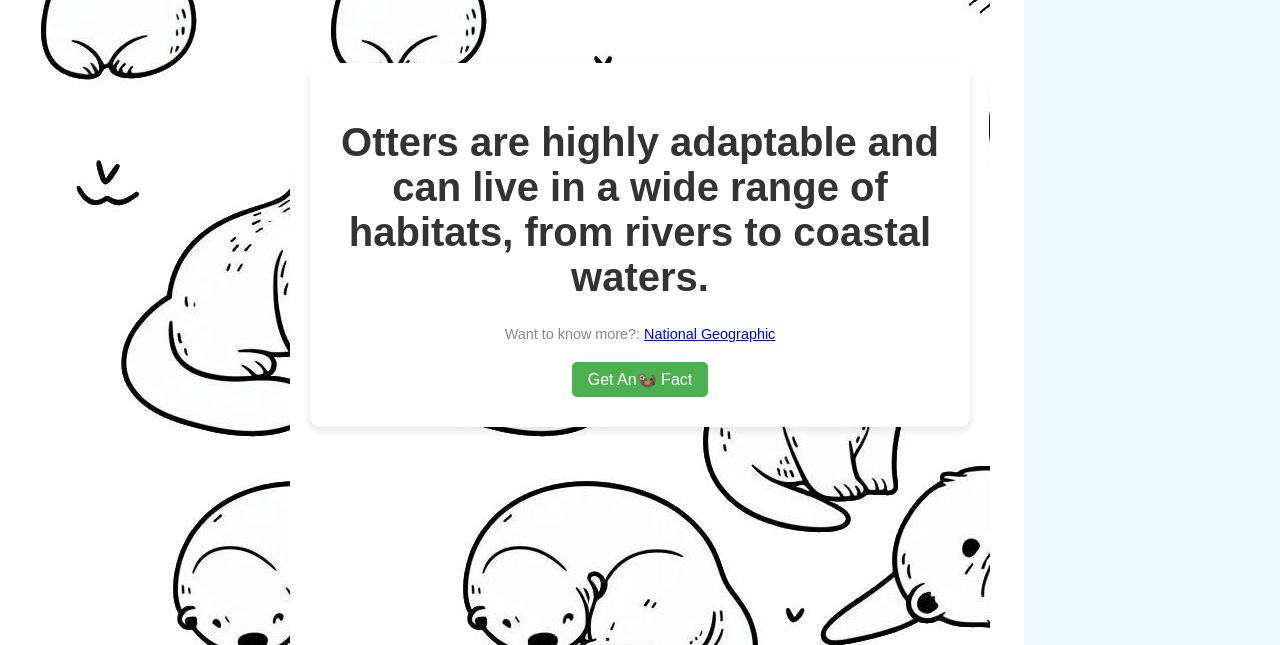
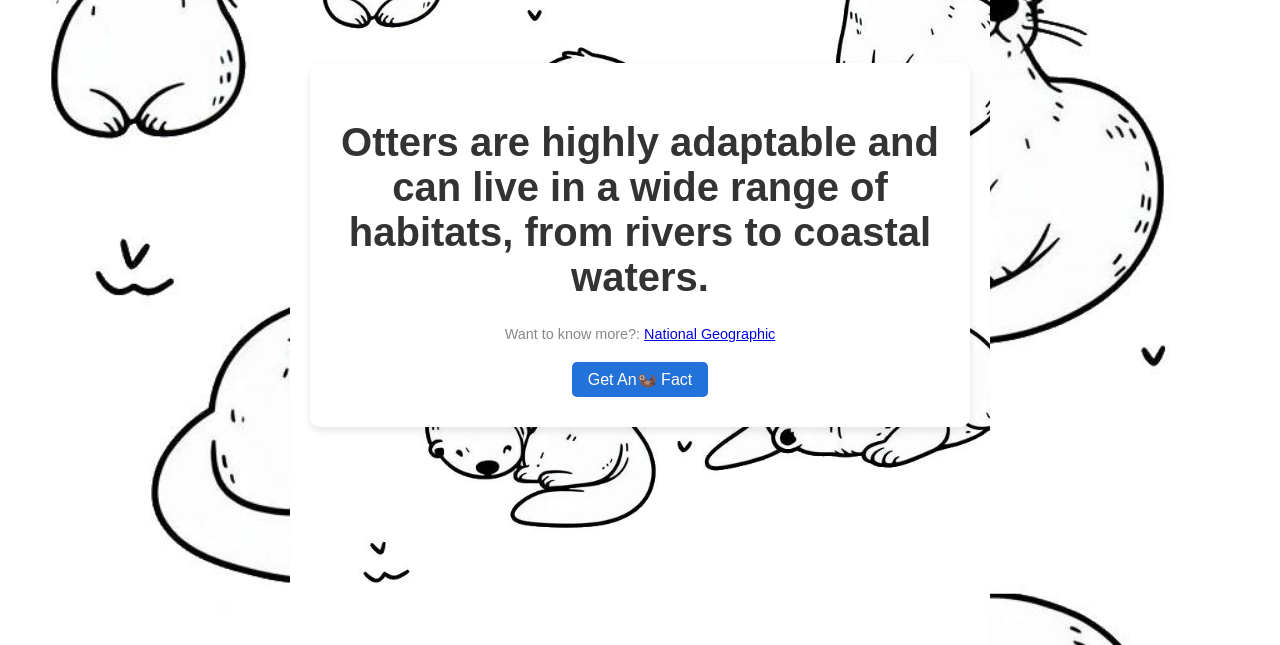
Before and after one commit to 2new2/otter-facts, a plain HTML site: page index.html in a window 1280 px wide. Shown: the part 155-800 px from the top of the page. Drawn offline with Linux system fonts and the light colour scheme.

Commit message:
More style chnages

```diff
--- a/style.css
+++ b/style.css
@@ -10,7 +10,7 @@ html {
     align-items: center;
     background-color: #f0f8ff;
     background-repeat: no-repeat;
-    background-size: auto;
+    background-size: cover;
     background-image: url('images/background.jpg');
     overflow: hidden; /* Prevent scrollbars from appearing */
 }
@@ -51,7 +51,7 @@ small {
 button {
     padding: 8px 16px;
     font-size: 1rem;
-    background-color: #4CAF50;
+    background-color: #2372da;
     color: white;
     border: none;
     border-radius: 5px;
@@ -77,10 +77,12 @@ button:focus {
 /* Otter positions */
 #otter1 {
     top: 10%;
+    animation-delay: 0ms;
 }
 
 #otter2 {
-    top: 12%; /* Positioned lower than otter 1 */
+    top: 12%;
+    animation-delay: 0ms;
 }
 
 /* Horizontal bouncing animation */
```
